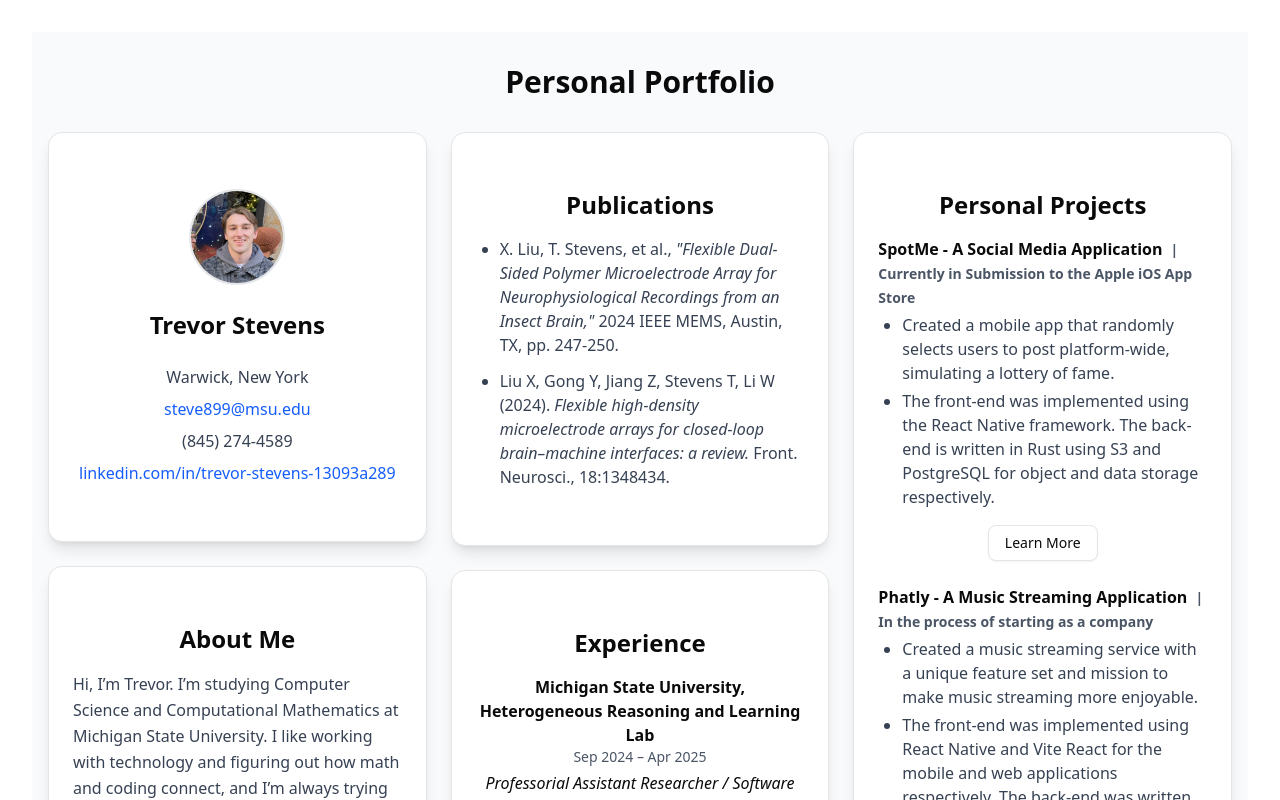
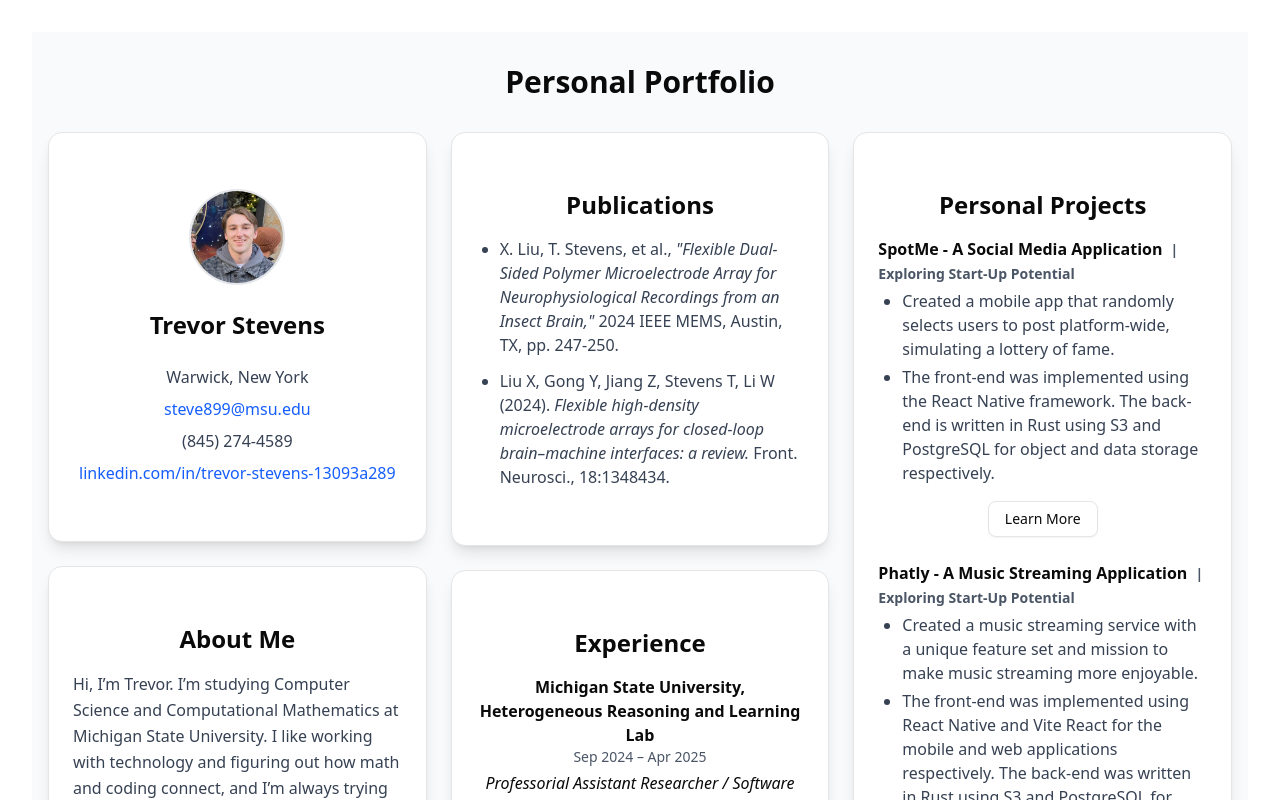
Before and after one commit to trevor-p-stevens/personal-portfolio, a React (Vite) app: page / in a window 1280 px wide. Shown: the top 800 px of the page. Built offline with nearby package versions, Linux system fonts and the light colour scheme.

Commit message:
startup change

```diff
--- a/src/sections/PersonalProjects.tsx
+++ b/src/sections/PersonalProjects.tsx
@@ -10,7 +10,7 @@
         <div className="mb-6">
           <div className="font-semibold text-left mb-1">
             SpotMe - A Social Media Application
-            <span className="text-sm text-gray-600 ml-2">| Currently in Submission to the Apple iOS App Store</span>
+            <span className="text-sm text-gray-600 ml-2">| Exploring Start-Up Potential</span>
           </div>
           <ul className="list-disc ml-6 space-y-1 text-gray-700 text-left mb-2">
             <li>
@@ -27,7 +27,7 @@
         <div className="mb-6">
           <div className="font-semibold text-left mb-1">
             Phatly - A Music Streaming Application
-            <span className="text-sm text-gray-600 ml-2">| In the process of starting as a company</span>
+            <span className="text-sm text-gray-600 ml-2">| Exploring Start-Up Potential</span>
           </div>
           <ul className="list-disc ml-6 space-y-1 text-gray-700 text-left mb-2">
             <li>
--- a/src/sections/PhatlyDetail.tsx
+++ b/src/sections/PhatlyDetail.tsx
@@ -165,7 +165,7 @@
         <div>
           <h3 className="text-xl font-semibold mb-3">Current Status</h3>
           <p className="text-gray-700">
-            Phatly is currently transitioning from a personal project to a startup company. Our team is focused on expanding our music library partnerships and refining the user experience before our official launch.
+            Exploring Start-Up Potential
           </p>
         </div>
       </div>
--- a/src/sections/SpotlightsDetail.tsx
+++ b/src/sections/SpotlightsDetail.tsx
@@ -101,7 +101,7 @@
         <div>
           <h3 className="text-xl font-semibold mb-3">Current Status</h3>
           <p className="text-gray-700">
-            SpotMe is currently undergoing review for the Apple iOS App Store. We're finalizing core features and preparing for a public launch in the coming months.
+            Exploring Start-Up Potential
           </p>
         </div>
       </div>
```
